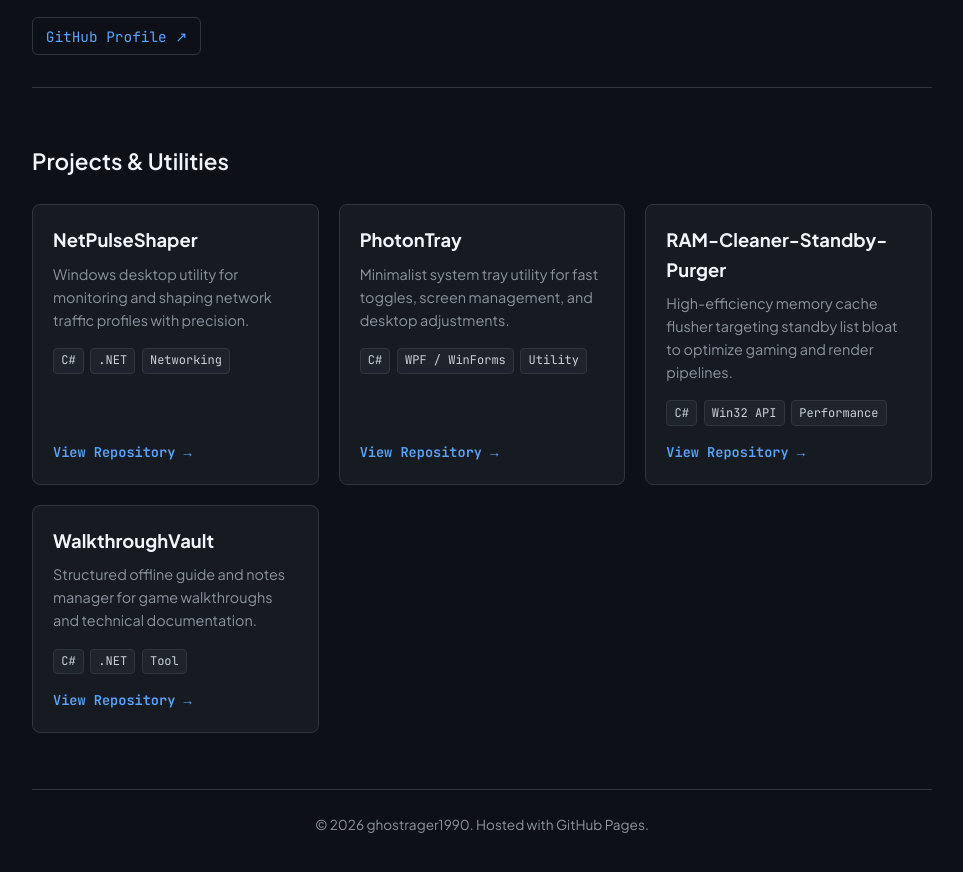
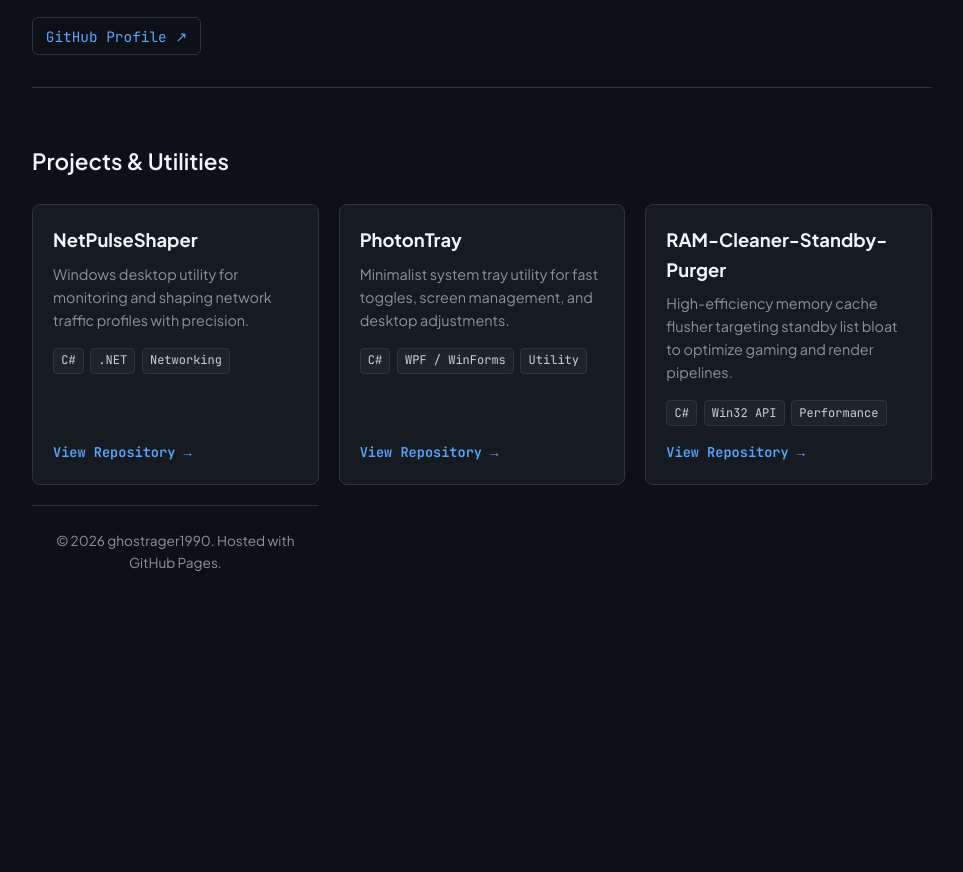
Before and after one commit to ghostrager1990/ghostrager1990.github.io, a plain HTML site: page index.html in a window 1280 px wide. Shown: the part 210-1082 px from the top of the page, without its empty margins (158-1121 px from the left). After the commit the page ends 879 px from the top, so only its background shows below. Drawn offline with Linux system fonts and the light colour scheme.

Commit message:
Remove WalkthroughVault project card
Removed Project Card 4 for WalkthroughVault from index.html.

```diff
--- a/index.html
+++ b/index.html
@@ -230,22 +230,6 @@
                     <a href="https://github.com/ghostrager1990/RAM-Cleaner-Standby-Purger" class="card-link" target="_blank" rel="noopener">View Repository →</a>
                 </div>
 
-                <!-- Project Card 4 -->
-                <div class="card">
-                    <div>
-                        <h2>WalkthroughVault</h2>
-                        <p>Structured offline guide and notes manager for game walkthroughs and technical documentation.</p>
-                        <div class="tags">
-                            <span class="tag">C#</span>
-                            <span class="tag">.NET</span>
-                            <span class="tag">Tool</span>
-                        </div>
-                    </div>
-                    <a href="https://github.com/ghostrager1990/WalkthroughVault" class="card-link" target="_blank" rel="noopener">View Repository →</a>
-                </div>
-            </div>
-        </main>
-
         <footer>
             <p>&copy; 2026 ghostrager1990. Hosted with GitHub Pages.</p>
         </footer>
```
